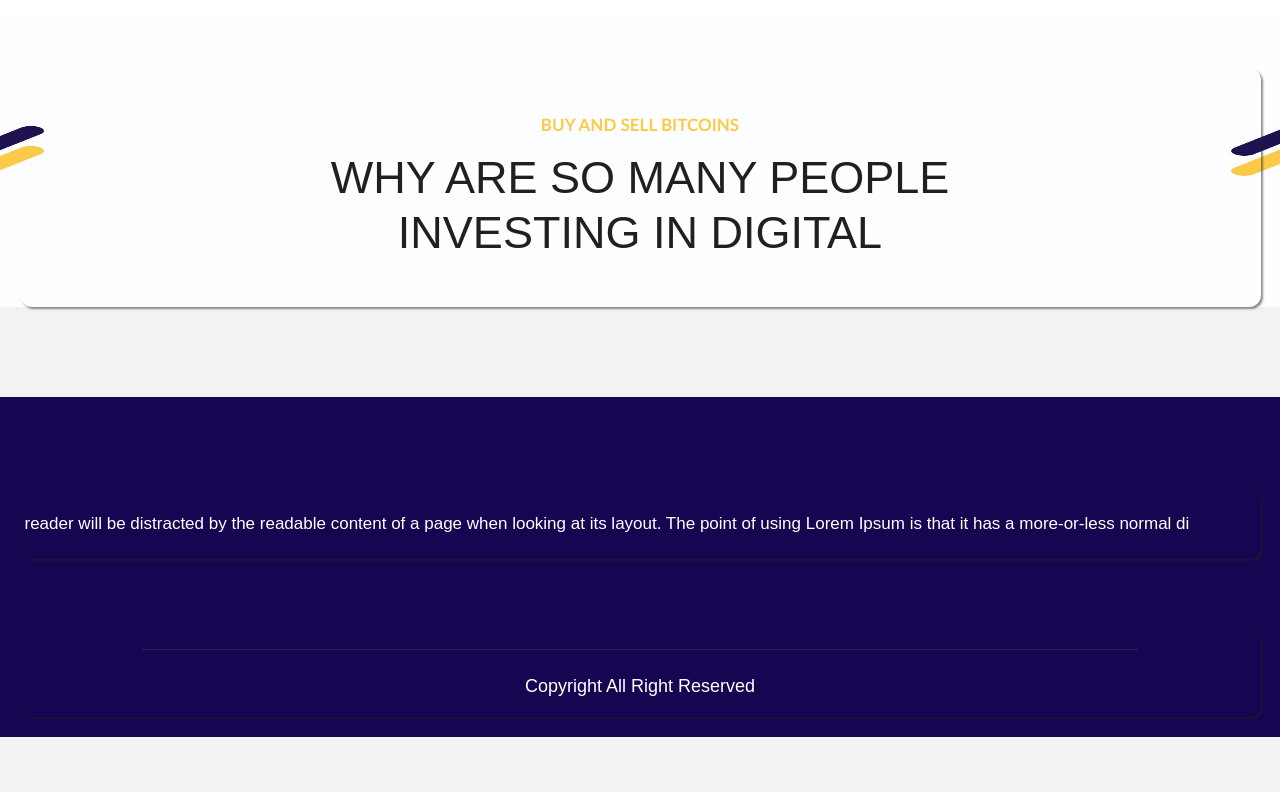
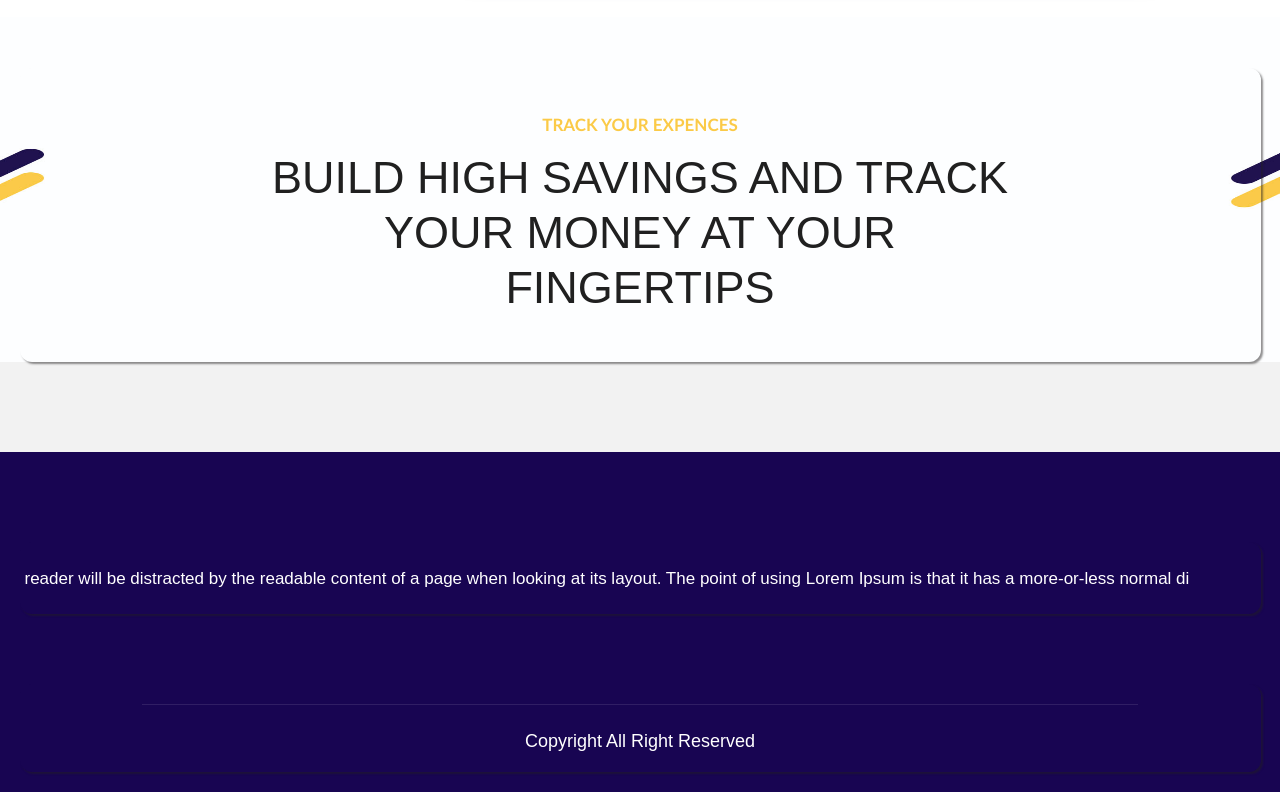
Before and after one commit to saurabh3801/Finance-Tracker-github-copilot, a plain HTML site: page index.html in a window 1280 px wide. Shown: the part 1040-1832 px from the top of the page. Before the commit the page ends 1777 px from the top, so only its background shows below. Drawn offline with nearby package versions, Linux system fonts and the light colour scheme; a script that the page names is missing.

Commit message:
Update index.html

```diff
--- a/index.html
+++ b/index.html
@@ -269,7 +269,7 @@
             <div class="row">
                <div class="col-md-8 offset-md-2">
                   <div class="titlepage">
-                     <h2> <span class="yellow">Buy and Sell Bitcoins</span><br>Why are so many people investing in digital </h2>
+                     <h2> <span class="yellow">Track your expences</span><br>Build high savings and track your money at your fingertips </h2>
                   </div>
                </div>
 
```
